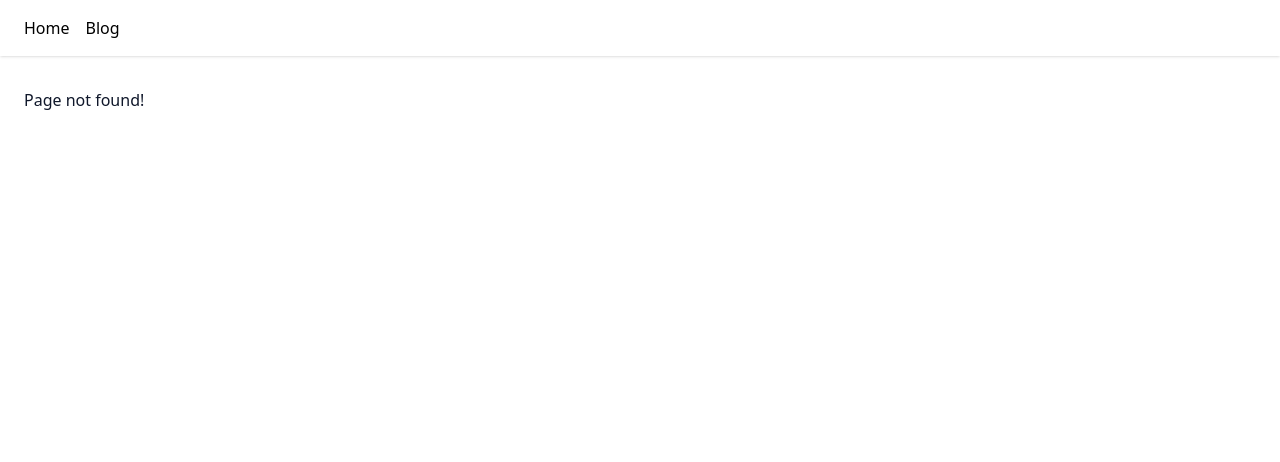
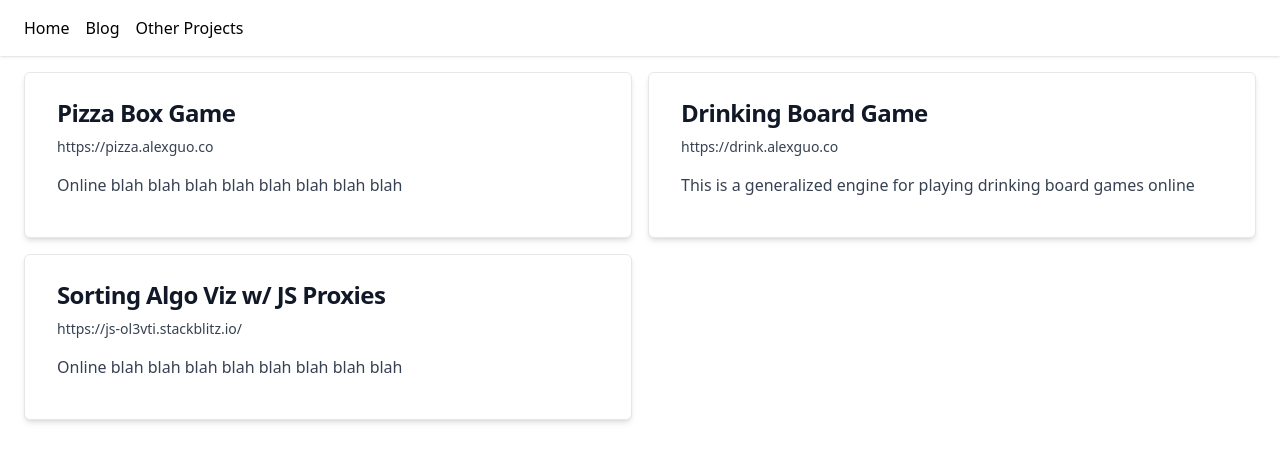
Before and after one commit to alexqguo/personal-site, a Next.js app: page /other-projects in a window 1280 px wide. Before the commit this address had no page. Shown: the top 462 px of the page. Built offline with nearby package versions, Linux system fonts and the light colour scheme.

Commit message:
Add project links

```diff
--- /dev/null
+++ b/components/Card.jsx
@@ -0,0 +1,28 @@
+import React from 'react';
+import PropTypes from 'prop-types';
+
+const Card = ({
+  href,
+  title,
+  description,
+}) => (
+  <a
+    href={href}
+    target="_blank"
+    className="inline-block p-2 w-full bg-white rounded-md border border-gray-200 shadow-md hover:bg-gray-100 dark:bg-gray-800 dark:border-gray-700 dark:hover:bg-gray-700"
+  >
+    <div className="px-6 py-4">
+      <h5 className="mb-2 text-2xl font-bold tracking-tight text-gray-900 dark:text-white">{title}</h5>
+      <div className="text-sm text-gray-700 dark:text-gray-400">{href}</div>
+      <p className="font-normal text-gray-700 dark:text-gray-400">{description}</p>
+    </div>
+  </a>
+);
+
+Card.propTypes = {
+  href: PropTypes.string.isRequired,
+  title: PropTypes.string.isRequired,
+  description: PropTypes.string.isRequired,
+};
+
+export default Card;
--- a/components/Nav.jsx
+++ b/components/Nav.jsx
@@ -5,10 +5,13 @@ const Nav = () => (
   <nav className="flex flex-col py-4 px-6 shadow dark:shadow-slate-500 w-full">
     <div>
       <Link href="/">
-        <a className="mr-4 text-black visited:text-black visited:dark:text-white dark:text-white">Home</a>
+        <a className="nav-link">Home</a>
       </Link>
       <Link href="/blog">
-        <a className="mr-4 text-black visited:text-black visited:dark:text-white dark:text-white">Blog</a>
+        <a className="nav-link">Blog</a>
+      </Link>
+      <Link href="/other-projects">
+        <a className="nav-link">Other Projects</a>
       </Link>
     </div>
   </nav>
--- /dev/null
+++ b/pages/other-projects.js
@@ -0,0 +1,30 @@
+import React from 'react';
+import Card from 'components/Card';
+import PageHead from 'components/PageHead';
+import PageWrapper from 'components/PageWrapper';
+
+export default () => (
+  <PageWrapper>
+    <PageHead title="Other Projects" />
+
+    <div className="grid grid-cols-2 gap-4">
+      <Card
+        title="Pizza Box Game"
+        href="https://pizza.alexguo.co"
+        description="Online blah blah blah blah blah blah blah blah"
+      />
+
+      <Card
+        title="Drinking Board Game"
+        href="https://drink.alexguo.co"
+        description="This is a generalized engine for playing drinking board games online"
+      />
+
+      <Card
+        title="Sorting Algo Viz w/ JS Proxies"
+        href="https://js-ol3vti.stackblitz.io/"
+        description="Online blah blah blah blah blah blah blah blah"
+      />
+    </div>
+  </PageWrapper>
+);
--- a/styles/globals.css
+++ b/styles/globals.css
@@ -29,3 +29,7 @@ a {
 html {
   @apply text-slate-900 dark:text-slate-100;
 }
+
+.nav-link {
+  @apply mr-4 text-black visited:text-black visited:dark:text-white dark:text-white;
+}
--- a/tailwind.config.js
+++ b/tailwind.config.js
@@ -21,4 +21,7 @@ module.exports = {
     },
   },
   plugins: [],
+  variants: {
+    display: ['group-hover'],
+  },
 }
```
